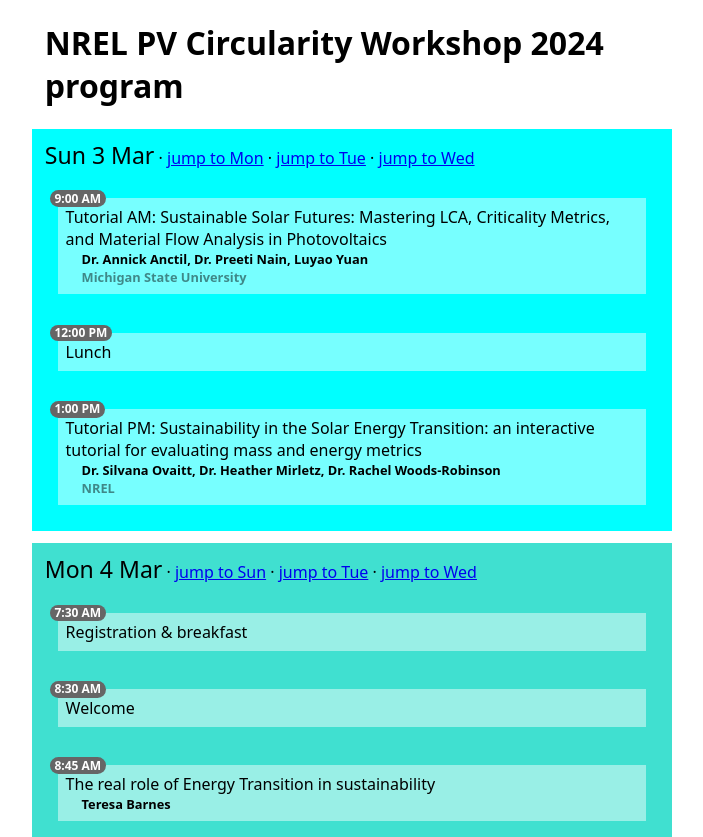
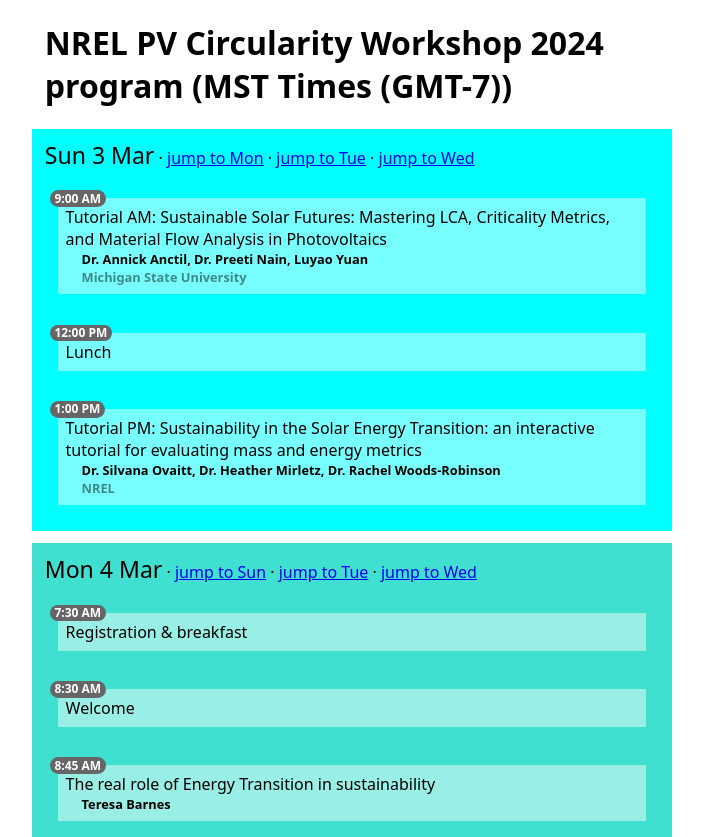
Before and after one commit to pvcw/pvcw.github.io, a plain HTML site: page index.html in a window 1280 px wide. Shown: the top 837 px of the page, without its empty margins (288-991 px from the left). Drawn offline with Linux system fonts and the light colour scheme.

Commit message:
timezone

```diff
--- a/index.html
+++ b/index.html
@@ -12,7 +12,7 @@
 <title>NREL 2nd PV Circularity Workshop 2024 program</title>
 <body>
   <main class="container">
-    <h1 style="margin-left: 0.8rem">NREL PV Circularity Workshop 2024 program</h1>
+    <h1 style="margin-left: 0.8rem">NREL PV Circularity Workshop 2024 program (MST Times (GMT-7))</h1>
     <ul id="list">
     </ul>
     <ul>
```
